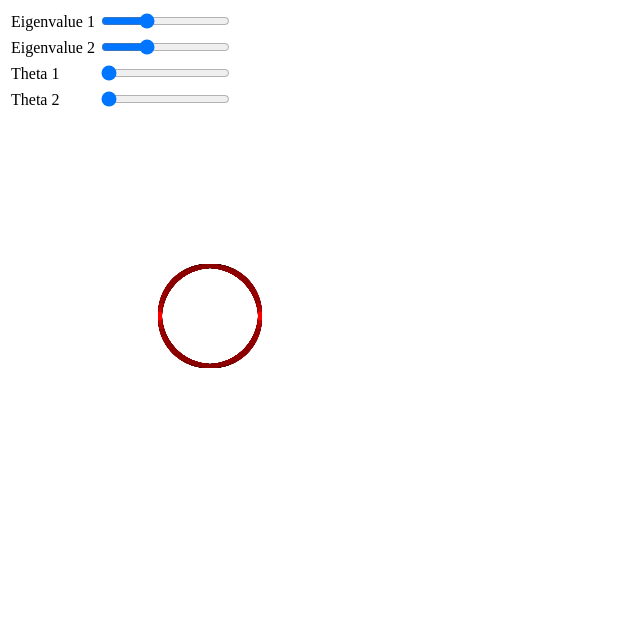
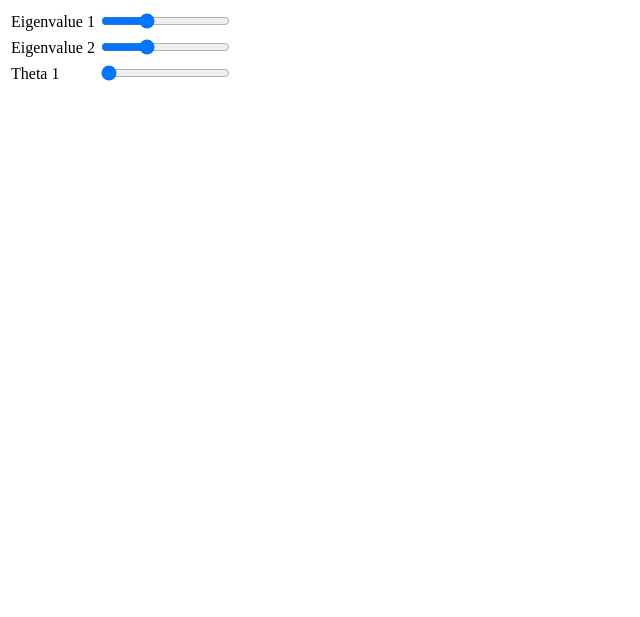
Before and after one commit to FredrikNM/FredrikNM.github.io, a plain HTML site: page index.html in a window 1280 px wide. Shown: the whole page, without its empty margins (0-640 px from the left). Drawn offline with Linux system fonts and the light colour scheme.

Commit message:
Update index.html

```diff
--- a/index.html
+++ b/index.html
@@ -16,13 +16,7 @@
 			<td>Theta 1</td>
 			<td><input id="theta1" type="range" min ="0" max="628" value="0" /></td>
 		</tr>
-		<tr>
-			<td>Theta 2</td>
-			<td><input id="theta2" type="range" min ="0" max="628" value="0" /></td>
-		</tr>
 
-
-<!-- 6.28318530718 * 100 -->
 
 	</table>
 
@@ -55,11 +49,6 @@
 			// console.log(theta1)
 		})
 
-		var theta2 = document.getElementById('theta2')
-		theta2.addEventListener('input', function()
-		{
-			draw(x, y)
-		})
 
 
 		document.body.appendChild(canvas)
@@ -97,7 +86,8 @@
 
 
 
-		function circle(points)
+
+		function square(points)
 		{
 
 			var x_first_quadrant = []	// storing x values
@@ -106,21 +96,26 @@
 			for (i = 0; i < points; i++)
 			{
 				x_first_quadrant.push( i / (points - 1) )		// normalizing to get a unit circle
-				y_first_quadrant.push( Math.sqrt(1 - Math.pow(x_first_quadrant[i], 2) ) )
+				y_first_quadrant.push( i / (points - 1) )
 			}
 
-			var x_invers = x_first_quadrant.map(function(x) { return x * -1; });
-			x_first_quadrant = x_first_quadrant.concat(x_invers, x_invers, x_first_quadrant)
-			var y_invers = y_first_quadrant.map(function(x) { return x * -1; });
-			y_first_quadrant = y_first_quadrant.concat(y_first_quadrant, y_invers, y_invers)
+			var x_0 = x_first_quadrant.map(function(x) { return 0; });
+			var x_1 = x_first_quadrant.map(function(x) { return 1; });
+			x_first_quadrant = x_first_quadrant.concat(x_1, x_first_quadrant, x_0)
+			var y_0 = y_first_quadrant.map(function(x) { return 0; });
+			var y_1 = y_first_quadrant.map(function(x) { return 1; });
+			y_first_quadrant = y_0.concat(y_first_quadrant, y_1, y_first_quadrant)
 
 
 			return [x_first_quadrant, y_first_quadrant]
 		}
 
-		var circle_points = circle(1000)
-		x = circle_points[0]
-		y = circle_points[1]
+
+
+		// var circle_points = circle(1000)
+		var square = square(1000)
+		x = square[0]
+		y = square[1]
 		draw(x, y)
 
 	</script>
```
